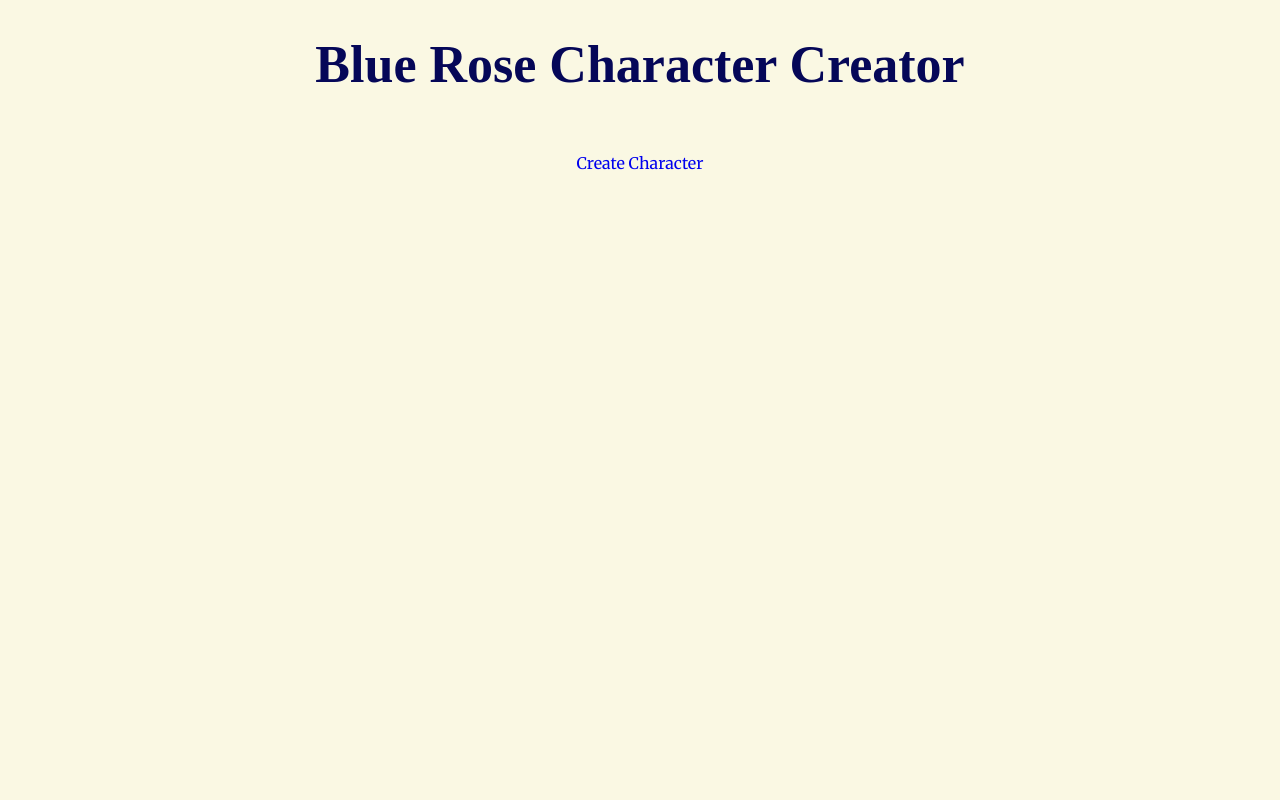
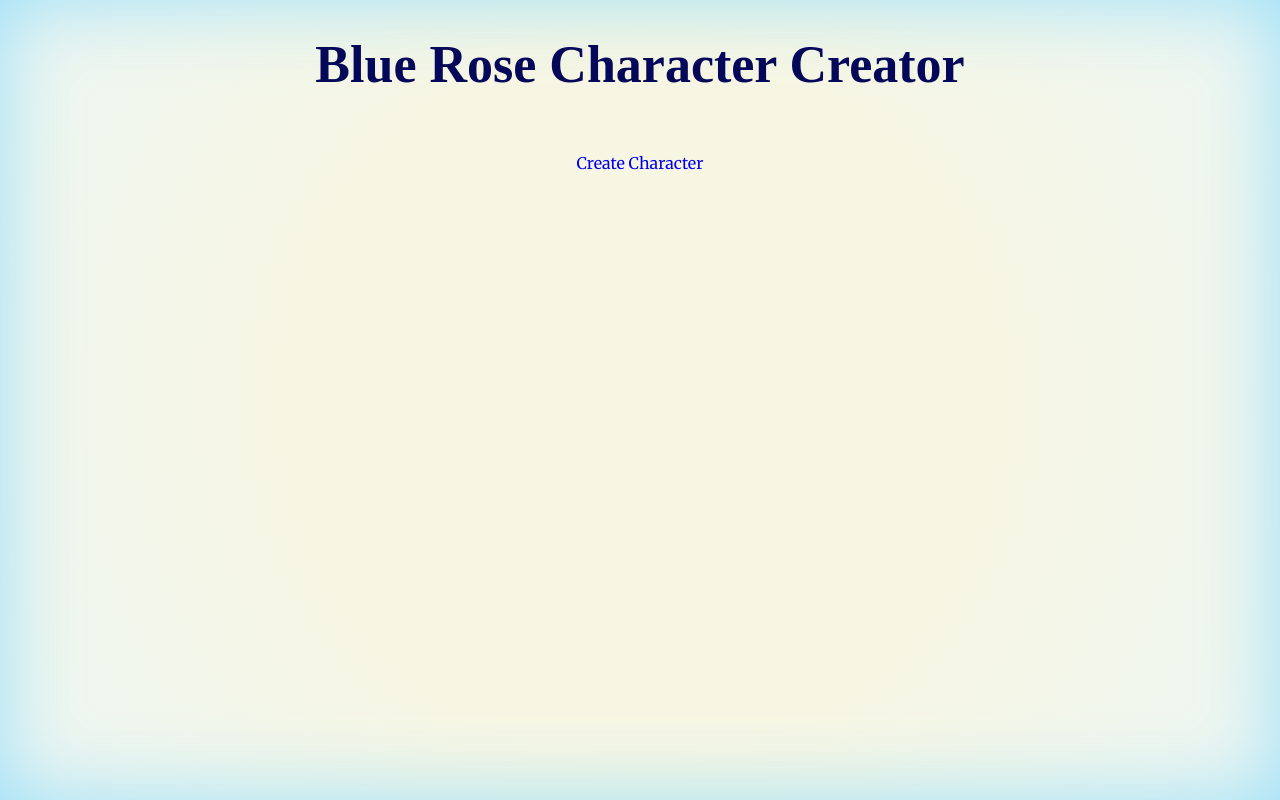
Before and after one commit to sfarqu/blue-rose-character-creator, a React (Create React App) app: page / in a window 1280 px wide. Built offline with nearby package versions, Linux system fonts and the light colour scheme; a web font is replaced by a local one.

Commit message:
Add gradient background

```diff
--- a/src/App.css
+++ b/src/App.css
@@ -2,6 +2,9 @@
   text-align: center;
   min-height: 100vh;
   background-color: #faf8e3;
+  background: rgb(247,246,227);
+background: radial-gradient(circle 1000px, rgba(247,246,227,1) 35%, rgba(130,215,250,0.2));
+box-shadow: inset 0 0 80px rgba(130,215,250,0.75);
   color: #050758;
   font-family: 'Fondamento', cursive;
 }
```
